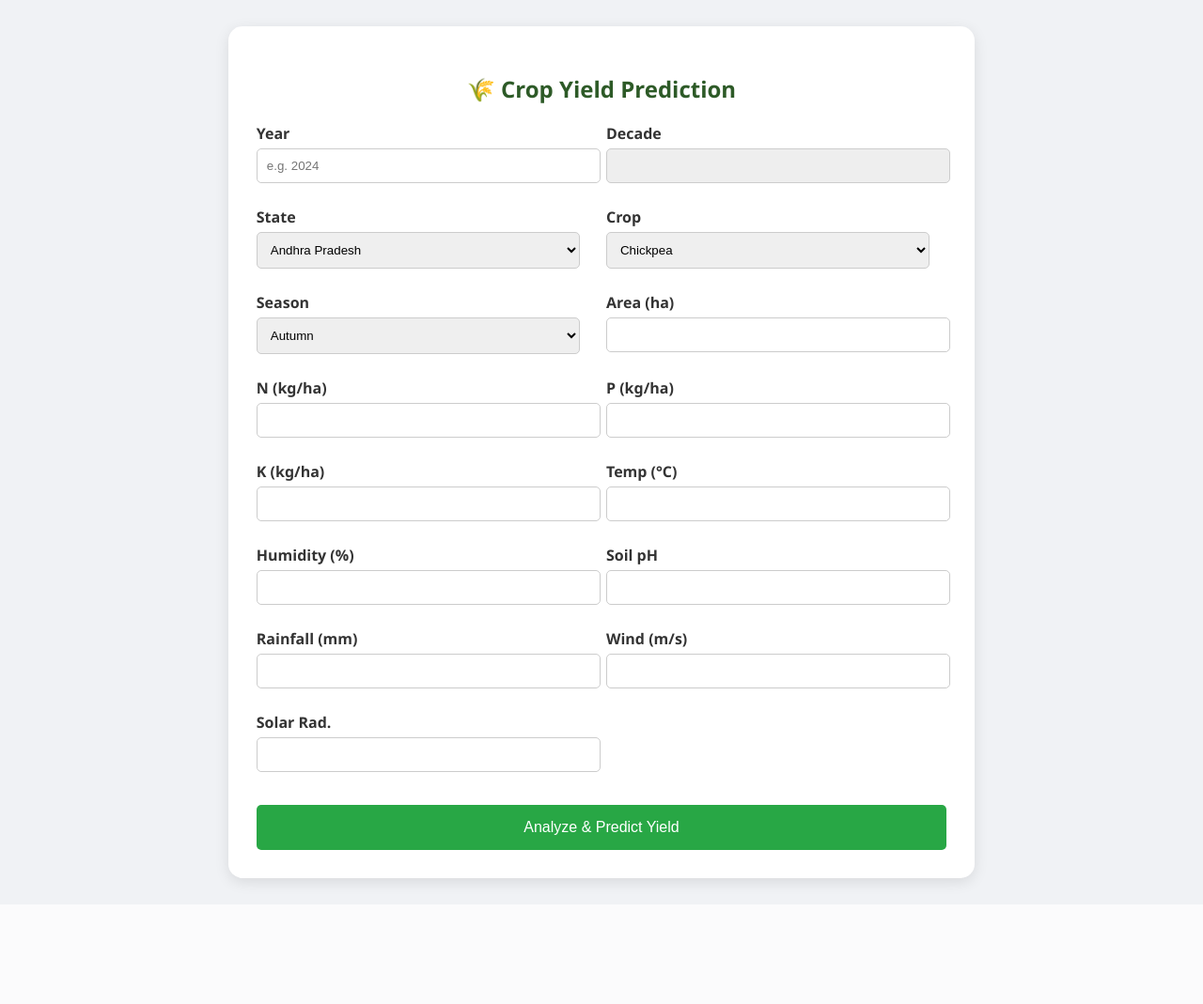
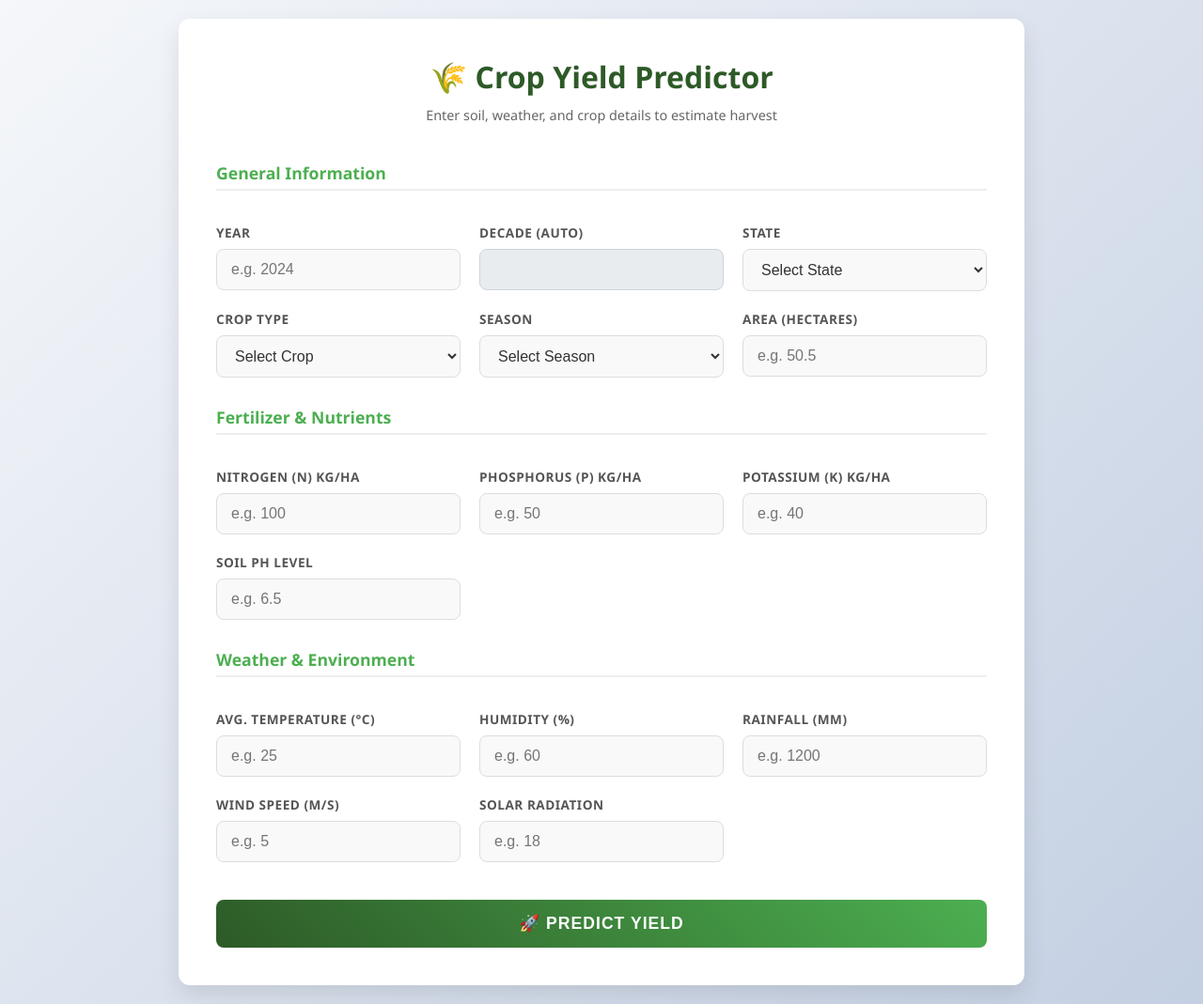
Before and after one commit to NishantRajora/machine-learning-crop-yield-drivers, a Flask app: page / in a window 1280 px wide. Shown: the whole page at 94% size. Before the commit the page ends 950 px from the top, so only its background shows below. Run offline with Flask 3, Linux system fonts and the light colour scheme.

Commit message:
webpager update

```diff
--- a/templates/index.html
+++ b/templates/index.html
@@ -3,87 +3,225 @@
 
 <head>
     <meta charset="UTF-8">
+    <meta name="viewport" content="width=device-width, initial-scale=1.0">
     <title>Crop Yield Prediction</title>
     <style>
-        body {
-            font-family: 'Segoe UI', Arial;
-            background-color: #f0f2f5;
-            text-align: center;
-            padding: 20px;
+        /* --- Variables & Reset --- */
+        :root {
+            --primary-color: #2d5a27;
+            /* Deep Green */
+            --secondary-color: #4caf50;
+            /* Fresh Green */
+            --accent-color: #ff9800;
+            /* Harvest Orange */
+            --bg-color: #eef2f3;
+            --card-bg: #ffffff;
+            --text-color: #333;
+            --input-bg: #f9f9f9;
+            --border-radius: 12px;
+            --box-shadow: 0 10px 25px rgba(0, 0, 0, 0.1);
         }
 
-        .container {
-            background: white;
-            padding: 30px;
-            margin: auto;
-            width: 60%;
-            border-radius: 15px;
-            box-shadow: 0px 4px 15px rgba(0, 0, 0, 0.1);
+        * {
+            box-sizing: border-box;
+            margin: 0;
+            padding: 0;
         }
 
-        .grid-container {
-            display: grid;
-            grid-template-columns: 1fr 1fr;
-            gap: 10px;
-            text-align: left;
+        body {
+            font-family: 'Segoe UI', Roboto, Helvetica, Arial, sans-serif;
+            background: linear-gradient(135deg, #f5f7fa 0%, #c3cfe2 100%);
+            min-height: 100vh;
+            display: flex;
+            justify-content: center;
+            align-items: center;
+            padding: 20px;
+            color: var(--text-color);
         }
 
+        /* --- Main Container --- */
+        .container {
+            background: var(--card-bg);
+            width: 100%;
+            max-width: 900px;
+            padding: 40px;
+            border-radius: var(--border-radius);
+            box-shadow: var(--box-shadow);
+            animation: fadeIn 0.8s ease-out;
+        }
+
+        @keyframes fadeIn {
+            from {
+                opacity: 0;
+                transform: translateY(20px);
+            }
+
+            to {
+                opacity: 1;
+                transform: translateY(0);
+            }
+        }
+
+        h2 {
+            text-align: center;
+            color: var(--primary-color);
+            margin-bottom: 10px;
+            font-size: 2em;
+            display: flex;
+            align-items: center;
+            justify-content: center;
+            gap: 10px;
+        }
+
+        .subtitle {
+            text-align: center;
+            color: #666;
+            margin-bottom: 30px;
+            font-size: 0.9em;
+        }
+
+        /* --- Form Grid --- */
+        .form-grid {
+            display: grid;
+            grid-template-columns: repeat(auto-fit, minmax(250px, 1fr));
+            gap: 20px;
+        }
+
+        .section-title {
+            grid-column: 1 / -1;
+            font-size: 1.1em;
+            color: var(--secondary-color);
+            border-bottom: 2px solid #eee;
+            padding-bottom: 5px;
+            margin-top: 10px;
+            margin-bottom: 15px;
+            font-weight: 600;
+        }
+
+        /* --- Input Groups --- */
         .input-group {
-            margin-bottom: 15px;
+            display: flex;
+            flex-direction: column;
         }
 
         label {
-            display: block;
-            font-weight: bold;
-            margin-bottom: 5px;
-            color: #333;
+            font-size: 0.85em;
+            font-weight: 600;
+            color: #555;
+            margin-bottom: 8px;
+            text-transform: uppercase;
+            letter-spacing: 0.5px;
         }
 
         input,
         select {
-            padding: 10px;
-            width: 95%;
-            border: 1px solid #ccc;
-            border-radius: 5px;
+            padding: 12px 15px;
+            border: 1px solid #ddd;
+            border-radius: 8px;
+            background-color: var(--input-bg);
+            font-size: 1em;
+            transition: all 0.3s ease;
+            outline: none;
+            color: #333;
         }
 
-        button {
-            grid-column: span 2;
-            padding: 15px;
-            background-color: #28a745;
-            color: white;
-            border: none;
-            border-radius: 5px;
-            cursor: pointer;
-            font-size: 16px;
-            margin-top: 10px;
+        /* Special styling for readonly Decade field */
+        input[readonly] {
+            background-color: #e9ecef;
+            color: #6c757d;
+            cursor: not-allowed;
+            border-color: #ced4da;
         }
 
-        button:hover {
-            background-color: #218838;
+        input:focus,
+        select:focus {
+            border-color: var(--secondary-color);
+            box-shadow: 0 0 0 3px rgba(76, 175, 80, 0.2);
+            background-color: #fff;
         }
 
-        h2 {
-            color: #2d5a27;
+        /* --- Button --- */
+        .btn-submit {
+            grid-column: 1 / -1;
+            background: linear-gradient(45deg, var(--primary-color), var(--secondary-color));
+            color: white;
+            padding: 15px;
+            border: none;
+            border-radius: 8px;
+            font-size: 1.1em;
+            font-weight: bold;
+            cursor: pointer;
+            margin-top: 20px;
+            transition: transform 0.2s, box-shadow 0.2s;
+            text-transform: uppercase;
+            letter-spacing: 1px;
         }
 
+        .btn-submit:hover {
+            transform: translateY(-2px);
+            box-shadow: 0 5px 15px rgba(45, 90, 39, 0.4);
+        }
+
+        .btn-submit:active {
+            transform: translateY(0);
+        }
+
+        /* --- Result Box --- */
         .result {
-            margin-top: 20px;
-            padding: 15px;
-            background: #e9f7ef;
-            border-radius: 10px;
-            color: #155724;
+            margin-top: 30px;
+            padding: 20px;
+            background: linear-gradient(to right, #e8f5e9, #c8e6c9);
+            border-left: 5px solid var(--primary-color);
+            border-radius: 8px;
+            color: var(--primary-color);
+            text-align: center;
+            font-size: 1.3em;
             font-weight: bold;
-            font-size: 1.2em;
-            border: 1px solid #c3e6cb;
+            animation: slideIn 0.5s ease-out;
+            box-shadow: 0 2px 10px rgba(0, 0, 0, 0.05);
+        }
+
+        @keyframes slideIn {
+            from {
+                opacity: 0;
+                transform: translateX(-10px);
+            }
+
+            to {
+                opacity: 1;
+                transform: translateX(0);
+            }
+        }
+
+        /* --- Mobile Adjustments --- */
+        @media (max-width: 600px) {
+            .container {
+                padding: 20px;
+            }
+
+            h2 {
+                font-size: 1.5em;
+            }
+
+            .form-grid {
+                grid-template-columns: 1fr;
+            }
         }
     </style>
     <script>
         function updateDecade() {
-            const year = document.getElementById('Year').value;
-            if (year) {
-                const decade = Math.floor(year / 10) * 10;
-                document.getElementById('Decade').value = decade;
+            const yearInput = document.getElementById('Year');
+            const decadeInput = document.getElementById('Decade');
+
+            if (yearInput.value) {
+                // Calculate decade (e.g., 2024 -> 2020)
+                const year = parseInt(yearInput.value);
+                if (!isNaN(year)) {
+                    const decade = Math.floor(year / 10) * 10;
+                    decadeInput.value = decade;
+                }
+            } else {
+                decadeInput.value = '';
             }
         }
     </script>
@@ -91,22 +229,30 @@
 
 <body>
     <div class="container">
-        <h2>🌾 Crop Yield Prediction</h2>
+        <h2>🌾 Crop Yield Predictor</h2>
+        <p class="subtitle">Enter soil, weather, and crop details to estimate harvest</p>
+
         <form method="POST" action="/">
-            <div class="grid-container">
+            <div class="form-grid">
+
+                <!-- Section 1: Basic Info -->
+                <div class="section-title">General Information</div>
+
                 <div class="input-group">
-                    <label>Year</label>
+                    <label for="Year">Year</label>
                     <input type="number" id="Year" name="Year" oninput="updateDecade()" placeholder="e.g. 2024"
                         required>
                 </div>
+
                 <div class="input-group">
-                    <label>Decade</label>
-                    <input type="number" id="Decade" name="Decade" readonly style="background-color: #eee;">
+                    <label for="Decade">Decade (Auto)</label>
+                    <input type="number" id="Decade" name="Decade" readonly>
                 </div>
 
                 <div class="input-group">
-                    <label>State</label>
+                    <label for="State_encoded">State</label>
                     <select name="State_encoded" required>
+                        <option value="" disabled selected>Select State</option>
                         {% for state, code in states.items() %}
                         <option value="{{ code }}">{{ state }}</option>
                         {% endfor %}
@@ -114,8 +260,9 @@
                 </div>
 
                 <div class="input-group">
-                    <label>Crop</label>
+                    <label for="Crop_encoded">Crop Type</label>
                     <select name="Crop_encoded" required>
+                        <option value="" disabled selected>Select Crop</option>
                         {% for crop, code in crops.items() %}
                         <option value="{{ code }}">{{ crop }}</option>
                         {% endfor %}
@@ -123,8 +270,9 @@
                 </div>
 
                 <div class="input-group">
-                    <label>Season</label>
+                    <label for="Season_encoded">Season</label>
                     <select name="Season_encoded" required>
+                        <option value="" disabled selected>Select Season</option>
                         {% for season, code in seasons.items() %}
                         <option value="{{ code }}">{{ season }}</option>
                         {% endfor %}
@@ -132,34 +280,69 @@
                 </div>
 
                 <div class="input-group">
-                    <label>Area (ha)</label>
-                    <input type="number" step="any" name="Area_ha" required>
+                    <label for="Area_ha">Area (Hectares)</label>
+                    <input type="number" step="any" name="Area_ha" placeholder="e.g. 50.5" required>
                 </div>
 
-                <div class="input-group"><label>N (kg/ha)</label><input type="number" step="any" name="N_req_kg_per_ha"
-                        required></div>
-                <div class="input-group"><label>P (kg/ha)</label><input type="number" step="any" name="P_req_kg_per_ha"
-                        required></div>
-                <div class="input-group"><label>K (kg/ha)</label><input type="number" step="any" name="K_req_kg_per_ha"
-                        required></div>
-                <div class="input-group"><label>Temp (°C)</label><input type="number" step="any" name="Temperature_C"
-                        required></div>
-                <div class="input-group"><label>Humidity (%)</label><input type="number" step="any" name="Humidity_%"
-                        required></div>
-                <div class="input-group"><label>Soil pH</label><input type="number" step="any" name="pH" required></div>
-                <div class="input-group"><label>Rainfall (mm)</label><input type="number" step="any" name="Rainfall_mm"
-                        required></div>
-                <div class="input-group"><label>Wind (m/s)</label><input type="number" step="any" name="Wind_Speed_m_s"
-                        required></div>
-                <div class="input-group"><label>Solar Rad.</label><input type="number" step="any"
-                        name="Solar_Radiation_MJ_m2_day" required></div>
+                <!-- Section 2: Nutrients -->
+                <div class="section-title">Fertilizer & Nutrients</div>
 
-                <button type="submit">Analyze & Predict Yield</button>
+                <div class="input-group">
+                    <label for="N_req_kg_per_ha">Nitrogen (N) kg/ha</label>
+                    <input type="number" step="any" name="N_req_kg_per_ha" placeholder="e.g. 100" required>
+                </div>
+
+                <div class="input-group">
+                    <label for="P_req_kg_per_ha">Phosphorus (P) kg/ha</label>
+                    <input type="number" step="any" name="P_req_kg_per_ha" placeholder="e.g. 50" required>
+                </div>
+
+                <div class="input-group">
+                    <label for="K_req_kg_per_ha">Potassium (K) kg/ha</label>
+                    <input type="number" step="any" name="K_req_kg_per_ha" placeholder="e.g. 40" required>
+                </div>
+
+                <div class="input-group">
+                    <label for="pH">Soil pH Level</label>
+                    <input type="number" step="any" name="pH" placeholder="e.g. 6.5" required>
+                </div>
+
+                <!-- Section 3: Weather -->
+                <div class="section-title">Weather & Environment</div>
+
+                <div class="input-group">
+                    <label for="Temperature_C">Avg. Temperature (°C)</label>
+                    <input type="number" step="any" name="Temperature_C" placeholder="e.g. 25" required>
+                </div>
+
+                <div class="input-group">
+                    <label for="Humidity_%">Humidity (%)</label>
+                    <input type="number" step="any" name="Humidity_%" placeholder="e.g. 60" required>
+                </div>
+
+                <div class="input-group">
+                    <label for="Rainfall_mm">Rainfall (mm)</label>
+                    <input type="number" step="any" name="Rainfall_mm" placeholder="e.g. 1200" required>
+                </div>
+
+                <div class="input-group">
+                    <label for="Wind_Speed_m_s">Wind Speed (m/s)</label>
+                    <input type="number" step="any" name="Wind_Speed_m_s" placeholder="e.g. 5" required>
+                </div>
+
+                <div class="input-group">
+                    <label for="Solar_Radiation_MJ_m2_day">Solar Radiation</label>
+                    <input type="number" step="any" name="Solar_Radiation_MJ_m2_day" placeholder="e.g. 18" required>
+                </div>
+
+                <button type="submit" class="btn-submit">🚀 Predict Yield</button>
             </div>
         </form>
 
         {% if prediction %}
-        <div class="result">{{ prediction }}</div>
+        <div class="result">
+            🌟 Predicted Yield: {{ prediction }}
+        </div>
         {% endif %}
     </div>
 </body>
```
